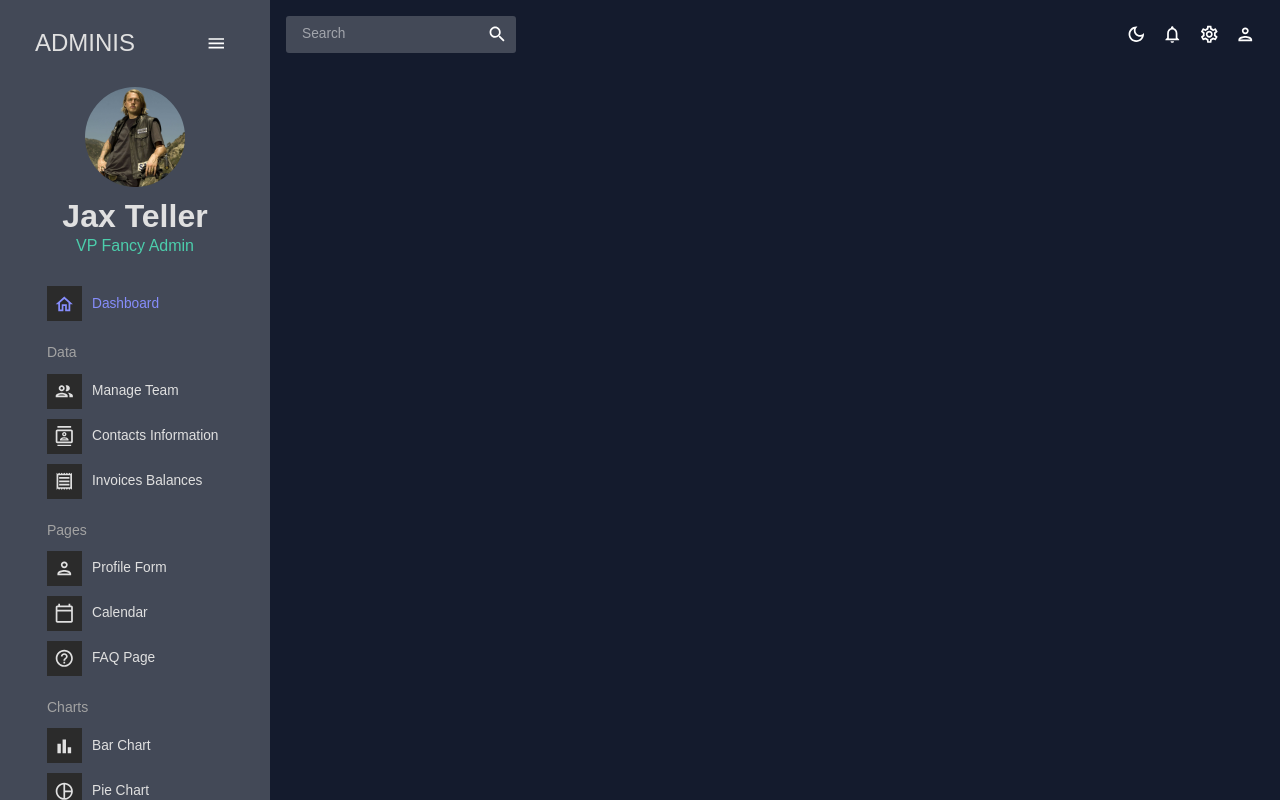
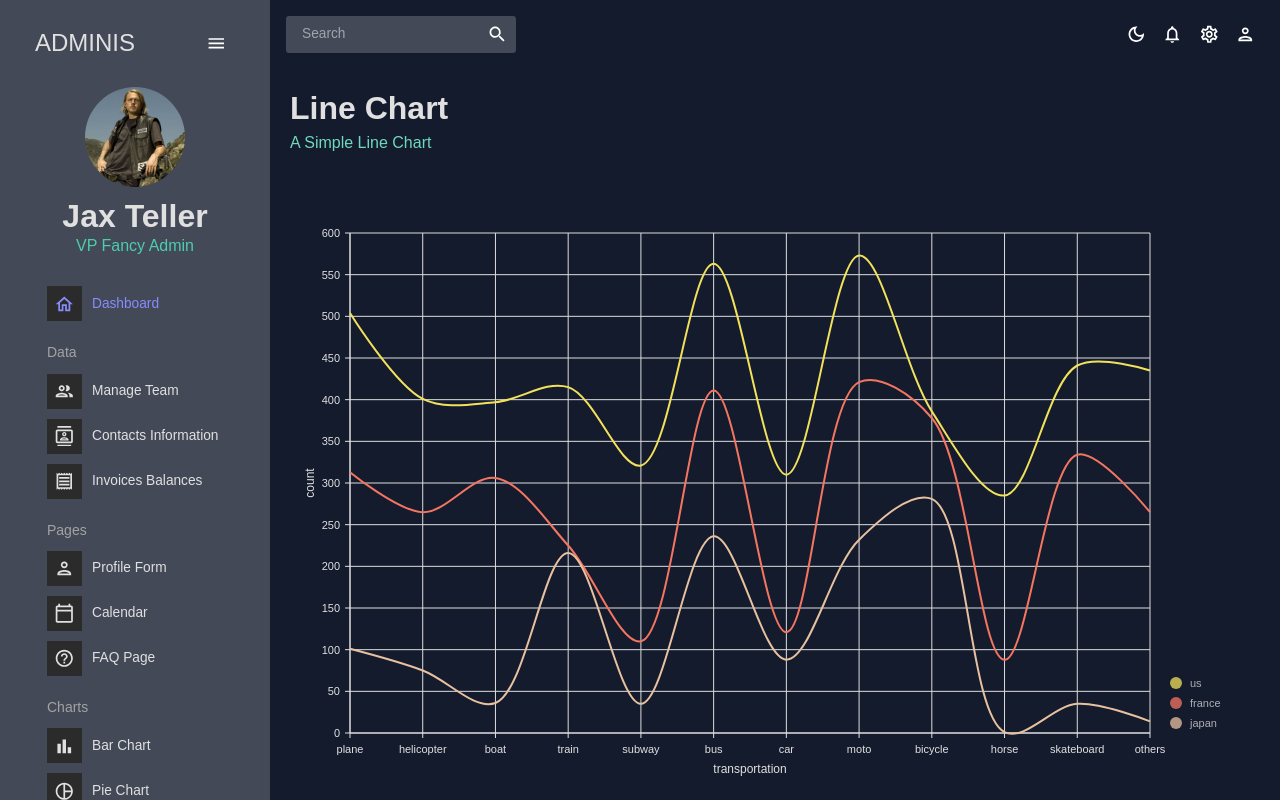
Before and after one commit to BenjaLV/mui-dashboard, a React (Vite) app: page /line in a window 1280 px wide. Built offline with nearby package versions, Linux system fonts and the light colour scheme; the HTML template or start-up script is replaced by a standard one.

Commit message:
finished linechart

```diff
--- a/package.json
+++ b/package.json
@@ -22,6 +22,7 @@
     "@mui/material": "^5.14.17",
     "@mui/x-data-grid": "^6.18.1",
     "@nivo/bar": "^0.83.0",
+    "@nivo/line": "^0.83.0",
     "@nivo/pie": "^0.83.0",
     "formik": "^2.4.5",
     "react": "^18.2.0",
--- a/src/App.jsx
+++ b/src/App.jsx
@@ -13,6 +13,7 @@
 import FAQ from "./scenes/faq";
 import Bar from "./scenes/bar";
 import Pie from "./scenes/pie";
+import Line from "./scenes/line";
 
 
 
@@ -38,8 +39,8 @@
               <Route path="/faq" element={<FAQ />} />
               <Route path="/bar" element={<Bar />} />
               <Route path="/pie" element={<Pie />} />
+              <Route path="/line" element={<Line />} />
               {/*
-              <Route path="/line" element={<Line />} />
               <Route path="/geography" element={<Geography />} /> */}
             </Routes>
           </main>
--- /dev/null
+++ b/src/components/LineChart.jsx
@@ -0,0 +1,113 @@
+import React from "react";
+import { ResponsiveLine } from "@nivo/line";
+import { useTheme } from "@mui/material";
+import { tokens } from "../theme";
+import { mockLineData as data } from "../data/mockData";
+
+const LineChart = ({ isDashboar = false }) => {
+  const theme = useTheme();
+  const colors = tokens(theme.palette.mode);
+
+  return (
+    <ResponsiveLine
+      data={data}
+      theme={{
+        axis: {
+          domain: {
+            line: {
+              stroke: colors.grey[100],
+            },
+          },
+          legend: {
+            text: {
+              fill: colors.grey[100],
+            },
+          },
+          ticks: {
+            line: {
+              stroke: colors.grey[100],
+              strokeWidth: 1,
+            },
+            text: {
+              fill: colors.grey[100],
+            },
+          },
+        },
+        legends: {
+          text: {
+            fill: colors.grey[100],
+          },
+        },
+        tooltip: {
+          container: {
+            color: colors.primary[500],
+          },
+        },
+      }}
+      colors={isDashboar ? { datum: "color" } : { scheme: "nivo" }}
+      margin={{ top: 50, right: 110, bottom: 50, left: 60 }}
+      xScale={{ type: "point" }}
+      yScale={{
+        type: "linear",
+        min: "auto",
+        max: "auto",
+        stacked: true,
+        reverse: false,
+      }}
+      yFormat=" >-.2f"
+      curve="catmullRom"
+      axisTop={null}
+      axisRight={null}
+      axisBottom={{
+        tickSize: 5,
+        tickPadding: 5,
+        tickRotation: 0,
+        legend: isDashboar ? undefined : "transportation",
+        legendOffset: 36,
+        legendPosition: "middle",
+      }}
+      axisLeft={{
+        tickSize: 5,
+        tickPadding: 5,
+        tickRotation: 0,
+        legend: isDashboar ? undefined : "count",
+        legendOffset: -40,
+        legendPosition: "middle",
+      }}
+      pointSize={10}
+      pointColor={{ theme: "background" }}
+      pointBorderWidth={2}
+      pointBorderColor={{ from: "serieColor" }}
+      pointLabelYOffset={-12}
+      useMesh={true}
+      legends={[
+        {
+          anchor: "bottom-right",
+          direction: "column",
+          justify: false,
+          translateX: 100,
+          translateY: 0,
+          itemsSpacing: 0,
+          itemDirection: "left-to-right",
+          itemWidth: 80,
+          itemHeight: 20,
+          itemOpacity: 0.75,
+          symbolSize: 12,
+          symbolShape: "circle",
+          symbolBorderColor: "rgba(0, 0, 0, .5)",
+          effects: [
+            {
+              on: "hover",
+              style: {
+                itemBackground: "rgba(0, 0, 0, .03)",
+                itemOpacity: 1,
+              },
+            },
+          ],
+        },
+      ]}
+    />
+  );
+};
+
+export default LineChart;
--- /dev/null
+++ b/src/scenes/line/index.jsx
@@ -0,0 +1,17 @@
+import React from "react";
+import { Box } from "@mui/material";
+import Header from "../../components/Header";
+import LineChart from "../../components/LineChart";
+
+const Line = () => {
+  return (
+    <Box m="20px">
+      <Header title="Line Chart" subtitle="A Simple Line Chart" />
+      <Box height="75vh">
+        <LineChart />
+      </Box>
+    </Box>
+  );
+};
+
+export default Line;
```
Also changed, not shown: 1 other file (tests, documents, lock files or other folders).
